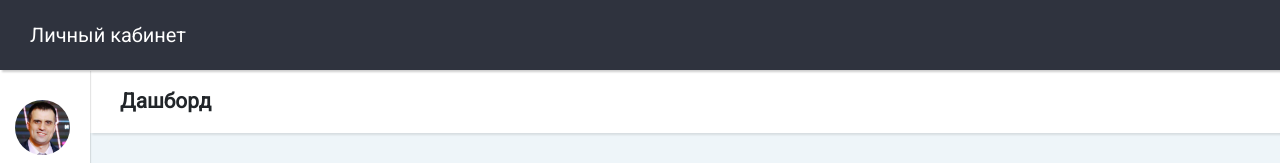
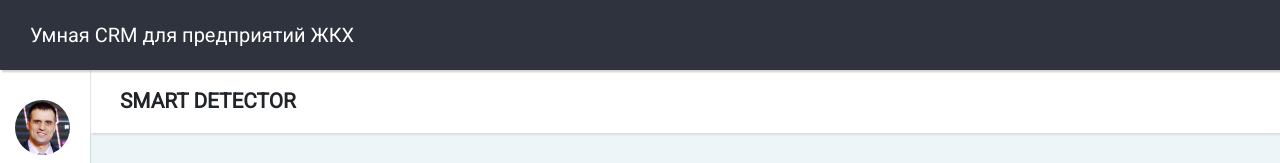
Before and after one commit to zemskovs/smart-detector, a React (Vite) app in the folder ui/: page /set_route in a window 1280 px wide. Shown: the top 163 px of the page. Built offline with nearby package versions, Linux system fonts and the light colour scheme; no server answers.

Commit message:
fix name

```diff
--- a/ui/src/components/contentArea.jsx
+++ b/ui/src/components/contentArea.jsx
@@ -9,14 +9,14 @@ import { Footer } from "./footer";
 export const ContentArea = props => {
 	return (
 		<div className="page">
-			<Navbar title="Личный кабинет" />
+			<Navbar title="Умная CRM для предприятий ЖКХ" />
 			<div className="page-content d-flex align-items-stretch">
 				<Menu />
 
 				<div className="content-inner active">
 					<header className="page-header">
 						<Container fluid>
-							<h2 className="no-margin-bottom">{props.title || "Дашборд"}</h2>
+							<h2 className="no-margin-bottom">{props.title || "SMART DETECTOR"}</h2>
 						</Container>
 					</header>
 					{props.children}
--- a/ui/src/components/proposalCard.jsx
+++ b/ui/src/components/proposalCard.jsx
@@ -231,10 +231,10 @@ export const ProposalCard = props => {
 					<Row>
 						<Col md={12}>
 							<Row>
-								<div style={{ paddingRight: "3em" }}>
+								<div style={{ paddingRight: "3em" }} className="d-flex">
 									{answer.proposal &&
 										answer.proposal.taskStatus == "new" && (
-											<Button
+											<div className="pr-3"><Button
 												variant="primary"
 												onClick={() => {
 													const body = {
@@ -257,7 +257,7 @@ export const ProposalCard = props => {
 												}}
 											>
 												Взять в работу
-											</Button>
+											</Button></div>
 										)}
 									<Button
 										variant="primary"
```
